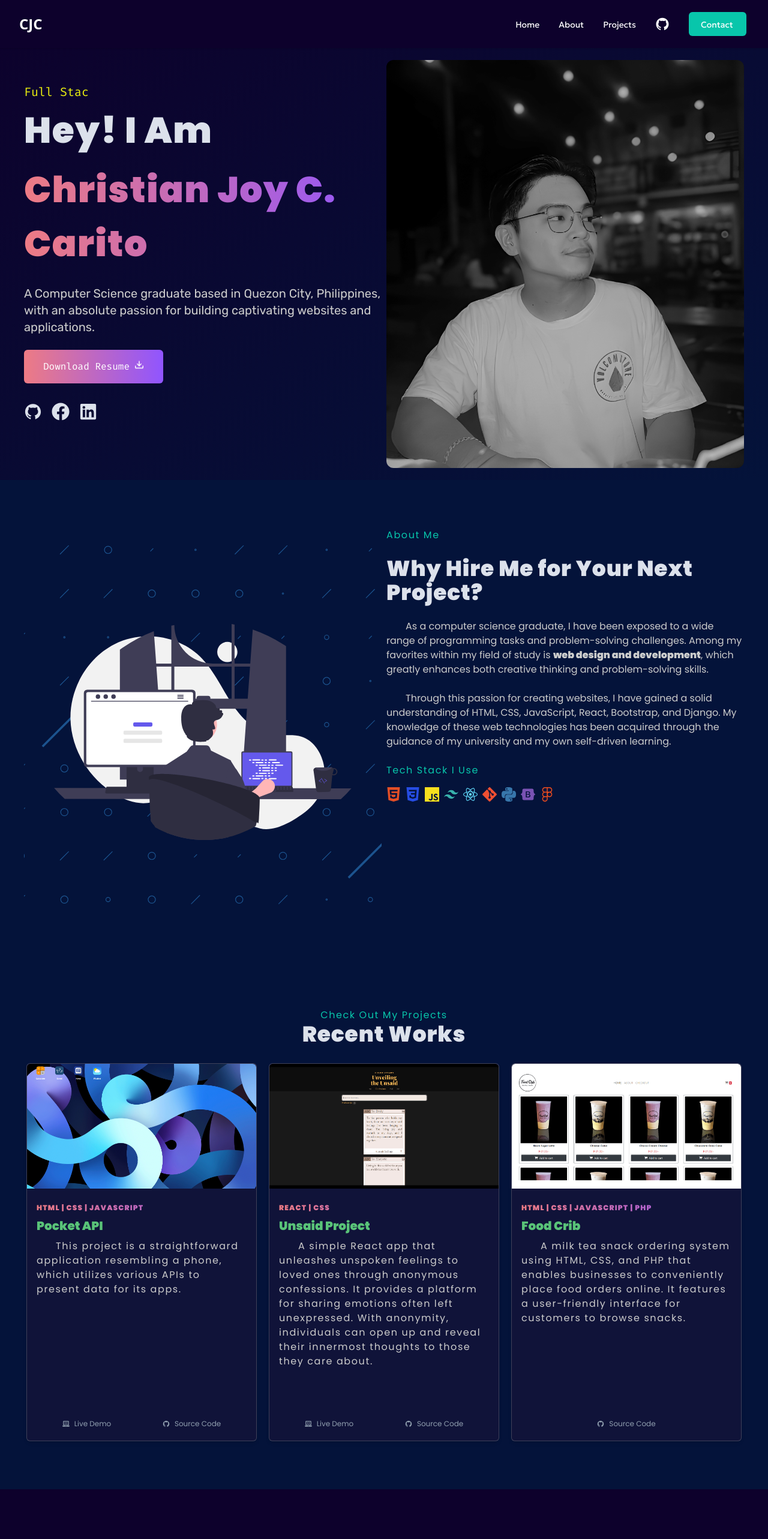
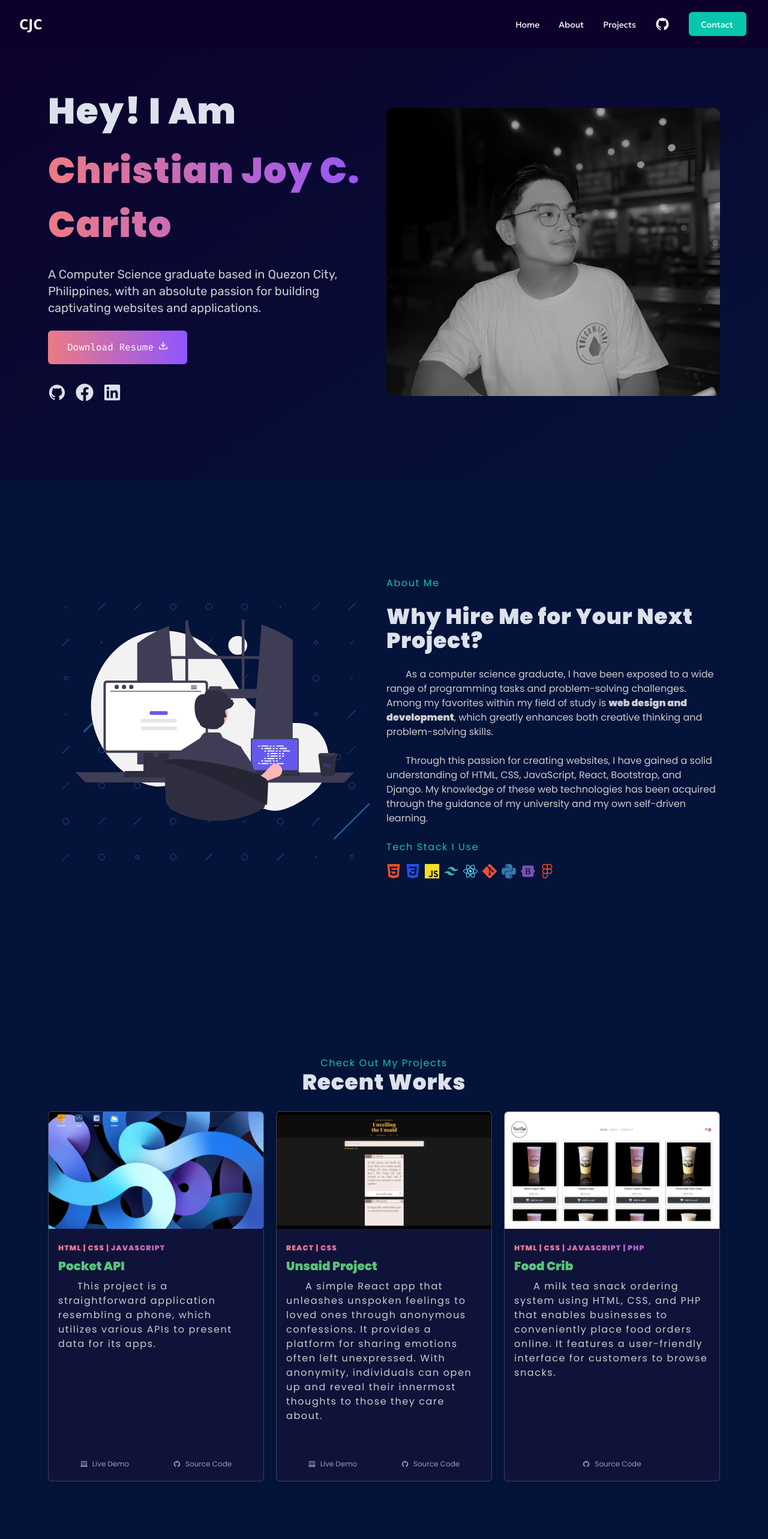
Before and after one commit to civarry/my-portfolio, a React (Vite) app: page / in a window 1280 px wide. Shown: the top 2565 px of the page at 60% size. Built offline with nearby package versions, Linux system fonts and the light colour scheme.

Commit message:
made the copyright date dynamic

```diff
--- a/src/components/AboutSection.jsx
+++ b/src/components/AboutSection.jsx
@@ -13,12 +13,12 @@ import {
   SiFigma,
 } from "react-icons/si";
 
-const AboutSection = ({ aboutRef }) => {
+const AboutSection = ({ aboutRef, paddingClass }) => {
   const iconSize = 24; // Define the size constant
   return (
     <section
       ref={aboutRef}
-      className="section about-section h-auto md:h-screen w-auto bg-[#04133A]  z-[-10] px-10 pt-20 pb-10 min-w-[333px] flex flex-col justify-center items-center gap-2 md:flex-col md:justify-between md:items-start md:gap-2 lg:flex-row-reverse lg:justify-between lg:items-start lg:gap-2 xl:flex-row-reverse xl:justify-between xl:items-start xl:gap-2"
+      className={`${paddingClass}   section about-section h-auto md:h-screen w-auto bg-[#04133A]  z-[-10] min-w-[333px] flex flex-col justify-center items-center gap-2 md:flex-col md:justify-between md:items-start md:gap-2 lg:flex-row-reverse lg:justify-between lg:items-start lg:gap-2 xl:flex-row-reverse xl:justify-between xl:items-start xl:gap-2`}
     >
       <div className="w-full h-auto flex-grow flex flex-col justify-start gap-3 lg:w-1/2 lg:items-start lg:justify-center lg:gap-6">
         <h2 className="conceal font-Poppins text-base text-[#08c6ab] tracking-widest">
--- a/src/components/Body.jsx
+++ b/src/components/Body.jsx
@@ -4,6 +4,9 @@ import AboutSection from "./AboutSection";
 import ProjectsSection from "./ProjectsSection";
 import ContactSection from "./ContactSection";
 import FooterSection from "./FooterSection";
+
+const commonPaddingClass = "px-20 py-40"; //adjust the page padding
+
 export const Body = ({
   homeRef,
   aboutRef,
@@ -56,9 +59,12 @@ export const Body = ({
 
   return (
     <>
-      <HomeSection homeRef={homeRef} />
-      <AboutSection aboutRef={aboutRef} />
-      <ProjectsSection projectsRef={projectsRef} />
+      <HomeSection homeRef={homeRef} paddingClass={commonPaddingClass} />
+      <AboutSection aboutRef={aboutRef} paddingClass={commonPaddingClass} />
+      <ProjectsSection
+        projectsRef={projectsRef}
+        paddingClass={commonPaddingClass}
+      />
       <ContactSection contactRef={contactRef} />
       <FooterSection footerRef={footerRef} />
     </>
--- a/src/components/FooterSection.jsx
+++ b/src/components/FooterSection.jsx
@@ -1,13 +1,15 @@
 import React from "react";
 
 const FooterSection = ({ footerRef }) => {
+  const currentYear = new Date().getFullYear();
+
   return (
     <section
       ref={footerRef}
       className="section footer-section w-auto h-16 bg-[#14042B] z-[-10] min-w-[333px] flex justify-center items-center flex-wrap"
     >
       <p className="conceal font-Poppins text-white text-xs text-center">
-        © 2023 All rights reserved | by Christian Joy Carito
+        © {currentYear} All rights reserved | by Christian Joy Carito
       </p>
     </section>
   );
--- a/src/components/HomeSection.jsx
+++ b/src/components/HomeSection.jsx
@@ -5,7 +5,7 @@ import { AiFillGithub } from "react-icons/ai";
 import { FaLinkedin, FaFacebook } from "react-icons/fa";
 import sendLightIcon from "../assets/send-light.svg";
 
-const HomeSection = ({ homeRef }) => {
+const HomeSection = ({ homeRef, paddingClass }) => {
   const [currentValueIndex, setCurrentValueIndex] = useState(0);
   const [currentText, setCurrentText] = useState("");
 
@@ -64,7 +64,7 @@ const HomeSection = ({ homeRef }) => {
   return (
     <section
       ref={homeRef}
-      className="section home-section h-screen w-auto bg-gradient-to-br from-[#0d012c] to-[#04133A]  z-[-10] px-10 pt-20 pb-10 min-w-[333px] flex flex-col-reverse justify-center items-center gap-2 md:flex-col-reverse md:justify-between md:items-start md:gap-2 lg:flex-row lg:justify-between lg:items-center lg:gap-2 xl:flex-row xl:justify-between xl:items-center xl:gap-2"
+      className={`${paddingClass} section home-section h-screen w-auto bg-gradient-to-br from-[#0d012c] to-[#04133A]  z-[-10] min-w-[333px] flex flex-col-reverse justify-center items-center gap-2 md:flex-col-reverse md:justify-between md:items-start md:gap-2 lg:flex-row lg:justify-between lg:items-center lg:gap-2 xl:flex-row xl:justify-between xl:items-center xl:gap-2`}
     >
       <div className="w-full h-full flex-grow flex flex-col justify-top items-center gap-3 lg:items-start lg:justify-center lg:gap-6">
         <h3 className="conceal font-Code text-[#eff30e] text-base h-5 text-center lg:text-left lg:h-6 lg:text-xl overflow-hidden">
--- a/src/components/ProjectsSection.jsx
+++ b/src/components/ProjectsSection.jsx
@@ -5,7 +5,7 @@ import unsaid from "../assets/unsaid.png";
 import { FaLaptopCode } from "react-icons/fa";
 import { AiFillGithub } from "react-icons/ai";
 
-const ProjectsSection = ({ projectsRef }) => {
+const ProjectsSection = ({ projectsRef, paddingClass }) => {
   const projects = [
     {
       image: pocketapi,
@@ -40,7 +40,7 @@ const ProjectsSection = ({ projectsRef }) => {
   return (
     <section
       ref={projectsRef}
-      className="section p-5 projects-section h-auto w-auto bg-[#04133A]  z-[-10] px-10 py-20 min-w-[333px] flex flex-col justify-start items-center gap-2"
+      className={`${paddingClass} section p-5 projects-section h-auto w-auto bg-[#04133A]  z-[-10] min-w-[333px] flex flex-col justify-start items-center gap-2`}
     >
       <div className="flex flex-col w-auto h-fit items-center">
         <h2 className="conceal font-Poppins text-base text-[#08c6ab] tracking-widest">
```
